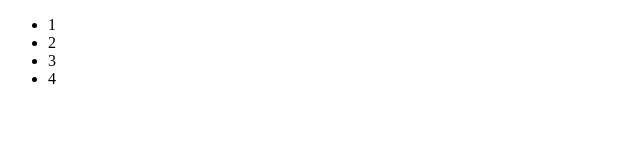
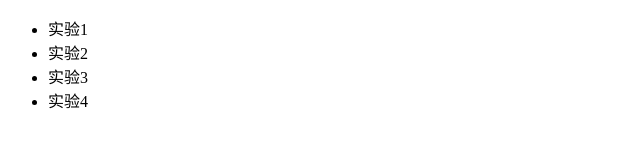
Before and after one commit to Zhuangziyao/zhuangziyao.github.com, a plain HTML site: page index.html in a window 1280 px wide. Shown: the whole page, without its empty margins (0-640 px from the left). Drawn offline with Linux system fonts and the light colour scheme.

Commit message:
add file

```diff
--- a/index.html
+++ b/index.html
@@ -11,10 +11,10 @@
 <body>
     <div>
     	<ul>
-    		<li>1</li>
-    		<li>2</li>
-    		<li>3</li>
-    		<li>4</li>
+    		<li>实验1</li>
+    		<li>实验2</li>
+    		<li>实验3</li>
+    		<li>实验4</li>
     	</ul>
     </div>
 </body>
```
